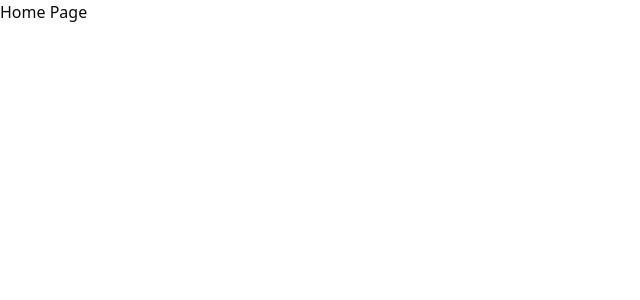
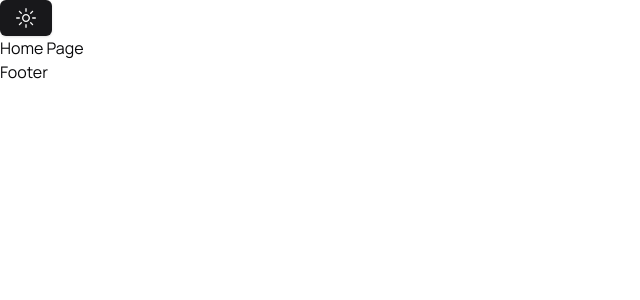
Before and after one commit to AQuoc98/portfolio, a Next.js app: page / in a window 1280 px wide. Shown: the top 300 px of the page, without its empty margins (0-640 px from the left). Built offline with nearby package versions, Linux system fonts and the light colour scheme.

Commit message:
feat: add scroll progress

```diff
--- a/package.json
+++ b/package.json
@@ -15,8 +15,10 @@
     "@radix-ui/react-slot": "^1.1.0",
     "class-variance-authority": "^0.7.0",
     "clsx": "^2.1.1",
+    "framer-motion": "^11.11.1",
     "lucide-react": "^0.447.0",
     "next": "14.2.14",
+    "next-themes": "^0.3.0",
     "react": "^18",
     "react-dom": "^18",
     "react-hook-form": "^7.53.0",
--- a/src/app/globals.css
+++ b/src/app/globals.css
@@ -1,66 +1,73 @@
 @tailwind base;
 @tailwind components;
 @tailwind utilities;
+
 @layer base {
   :root {
     --background: 0 0% 100%;
-    --foreground: 0 0% 3.9%;
+    --foreground: 240 10% 3.9%;
     --card: 0 0% 100%;
-    --card-foreground: 0 0% 3.9%;
+    --card-foreground: 240 10% 3.9%;
     --popover: 0 0% 100%;
-    --popover-foreground: 0 0% 3.9%;
-    --primary: 0 0% 9%;
+    --popover-foreground: 240 10% 3.9%;
+    --primary: 240 5.9% 10%;
     --primary-foreground: 0 0% 98%;
-    --secondary: 0 0% 96.1%;
-    --secondary-foreground: 0 0% 9%;
-    --muted: 0 0% 96.1%;
-    --muted-foreground: 0 0% 45.1%;
-    --accent: 0 0% 96.1%;
-    --accent-foreground: 0 0% 9%;
+    --secondary: 240 4.8% 95.9%;
+    --secondary-foreground: 240 5.9% 10%;
+    --muted: 240 4.8% 95.9%;
+    --muted-foreground: 240 3.8% 46.1%;
+    --accent: 240 4.8% 95.9%;
+    --accent-foreground: 240 5.9% 10%;
     --destructive: 0 84.2% 60.2%;
     --destructive-foreground: 0 0% 98%;
-    --border: 0 0% 89.8%;
-    --input: 0 0% 89.8%;
-    --ring: 0 0% 3.9%;
+    --border: 240 5.9% 90%;
+    --input: 240 5.9% 90%;
+    --ring: 240 5.9% 10%;
+    --radius: 0.5rem;
     --chart-1: 12 76% 61%;
     --chart-2: 173 58% 39%;
     --chart-3: 197 37% 24%;
     --chart-4: 43 74% 66%;
     --chart-5: 27 87% 67%;
-    --radius: 0.5rem
   }
+
   .dark {
-    --background: 0 0% 3.9%;
+    --background: 240 10% 3.9%;
     --foreground: 0 0% 98%;
-    --card: 0 0% 3.9%;
+    --card: 240 10% 3.9%;
     --card-foreground: 0 0% 98%;
-    --popover: 0 0% 3.9%;
+    --popover: 240 10% 3.9%;
     --popover-foreground: 0 0% 98%;
     --primary: 0 0% 98%;
-    --primary-foreground: 0 0% 9%;
-    --secondary: 0 0% 14.9%;
+    --primary-foreground: 240 5.9% 10%;
+    --secondary: 240 3.7% 15.9%;
     --secondary-foreground: 0 0% 98%;
-    --muted: 0 0% 14.9%;
-    --muted-foreground: 0 0% 63.9%;
-    --accent: 0 0% 14.9%;
+    --muted: 240 3.7% 15.9%;
+    --muted-foreground: 240 5% 64.9%;
+    --accent: 240 3.7% 15.9%;
     --accent-foreground: 0 0% 98%;
     --destructive: 0 62.8% 30.6%;
     --destructive-foreground: 0 0% 98%;
-    --border: 0 0% 14.9%;
-    --input: 0 0% 14.9%;
-    --ring: 0 0% 83.1%;
+    --border: 240 3.7% 15.9%;
+    --input: 240 3.7% 15.9%;
+    --ring: 240 4.9% 83.9%;
     --chart-1: 220 70% 50%;
     --chart-2: 160 60% 45%;
     --chart-3: 30 80% 55%;
     --chart-4: 280 65% 60%;
-    --chart-5: 340 75% 55%
+    --chart-5: 340 75% 55%;
   }
 }
+
 @layer base {
   * {
     @apply border-border;
   }
   body {
-    @apply bg-background text-foreground;
+    @apply font-sans bg-background text-foreground;
+  }
+
+  ::-webkit-scrollbar {
+    @apply hidden;
   }
 }
--- a/src/app/layout.tsx
+++ b/src/app/layout.tsx
@@ -1,21 +1,19 @@
 import type { Metadata } from "next";
-import localFont from "next/font/local";
+import { Manrope } from "next/font/google";
 import "./globals.css";
+import Header from "@/components/header";
+import Footer from "@/components/footer";
+import { ThemeProvider } from "@/components/theme-provider";
 
-const geistSans = localFont({
-  src: "./fonts/GeistVF.woff",
-  variable: "--font-geist-sans",
-  weight: "100 900",
-});
-const geistMono = localFont({
-  src: "./fonts/GeistMonoVF.woff",
-  variable: "--font-geist-mono",
-  weight: "100 900",
+const manrope = Manrope({
+  subsets: ["latin"],
+  display: "swap",
+  variable: "--font-manrope",
 });
 
 export const metadata: Metadata = {
-  title: "Create Next App",
-  description: "Generated by create next app",
+  title: "Ken's Portfolio",
+  description: "Generated by Ken",
 };
 
 export default function RootLayout({
@@ -24,11 +22,13 @@ export default function RootLayout({
   children: React.ReactNode;
 }>) {
   return (
-    <html lang="en">
-      <body
-        className={`${geistSans.variable} ${geistMono.variable} antialiased`}
-      >
-        {children}
+    <html lang="en" suppressHydrationWarning>
+      <body className={`${manrope.variable} antialiased`}>
+        <ThemeProvider attribute="class" defaultTheme="light">
+          <Header />
+          {children}
+          <Footer />
+        </ThemeProvider>
       </body>
     </html>
   );
--- /dev/null
+++ b/src/app/template.tsx
@@ -0,0 +1,32 @@
+"use client";
+
+import useScrollProgress from "@/hooks/useScrollProgress";
+import { motion } from "framer-motion";
+import { ReactNode } from "react";
+
+const variants = {
+  hidden: { opacity: 0 },
+  enter: { opacity: 1 },
+};
+
+const Template = ({ children }: { children: ReactNode }) => {
+  const completion = useScrollProgress();
+  return (
+    <>
+      <motion.main
+        variants={variants}
+        initial="hidden"
+        animate="enter"
+        transition={{ type: "linear", delay: 0.2, duration: 0.4 }}
+      >
+        {children}
+      </motion.main>
+      <span
+        style={{ transform: `translateY(${completion - 100}%)` }}
+        className="fixed top-0 bottom-0 right-0 z-50 w-1 transition-all duration-700 bg-primary"
+      ></span>
+    </>
+  );
+};
+
+export default Template;
--- /dev/null
+++ b/src/hooks/useScrollProgress.tsx
@@ -0,0 +1,24 @@
+import { useEffect, useState } from "react";
+
+const useScrollProgress = () => {
+  const [completion, setCompletion] = useState(0);
+
+  useEffect(() => {
+    const updateScrollCompletion = () => {
+      const currentProgress = window.scrollY;
+      const scrollHeight = document.body.scrollHeight - window.innerHeight;
+
+      if (scrollHeight)
+        setCompletion(
+          parseFloat((currentProgress / scrollHeight).toFixed(2)) * 100,
+        );
+    };
+
+    window.addEventListener("scroll", updateScrollCompletion);
+
+    return () => window.addEventListener("scroll", updateScrollCompletion);
+  });
+  return completion;
+};
+
+export default useScrollProgress;
--- a/tailwind.config.ts
+++ b/tailwind.config.ts
@@ -9,53 +9,56 @@ const config: Config = {
   theme: {
     extend: {
       borderRadius: {
-  			lg: 'var(--radius)',
-  			md: 'calc(var(--radius) - 2px)',
-  			sm: 'calc(var(--radius) - 4px)'
+        lg: "var(--radius)",
+        md: "calc(var(--radius) - 2px)",
+        sm: "calc(var(--radius) - 4px)",
       },
       colors: {
-  			background: 'hsl(var(--background))',
-  			foreground: 'hsl(var(--foreground))',
+        background: "hsl(var(--background))",
+        foreground: "hsl(var(--foreground))",
         card: {
-  				DEFAULT: 'hsl(var(--card))',
-  				foreground: 'hsl(var(--card-foreground))'
+          DEFAULT: "hsl(var(--card))",
+          foreground: "hsl(var(--card-foreground))",
         },
         popover: {
-  				DEFAULT: 'hsl(var(--popover))',
-  				foreground: 'hsl(var(--popover-foreground))'
+          DEFAULT: "hsl(var(--popover))",
+          foreground: "hsl(var(--popover-foreground))",
         },
         primary: {
-  				DEFAULT: 'hsl(var(--primary))',
-  				foreground: 'hsl(var(--primary-foreground))'
+          DEFAULT: "hsl(var(--primary))",
+          foreground: "hsl(var(--primary-foreground))",
         },
         secondary: {
-  				DEFAULT: 'hsl(var(--secondary))',
-  				foreground: 'hsl(var(--secondary-foreground))'
+          DEFAULT: "hsl(var(--secondary))",
+          foreground: "hsl(var(--secondary-foreground))",
         },
         muted: {
-  				DEFAULT: 'hsl(var(--muted))',
-  				foreground: 'hsl(var(--muted-foreground))'
+          DEFAULT: "hsl(var(--muted))",
+          foreground: "hsl(var(--muted-foreground))",
         },
         accent: {
-  				DEFAULT: 'hsl(var(--accent))',
-  				foreground: 'hsl(var(--accent-foreground))'
+          DEFAULT: "hsl(var(--accent))",
+          foreground: "hsl(var(--accent-foreground))",
         },
         destructive: {
-  				DEFAULT: 'hsl(var(--destructive))',
-  				foreground: 'hsl(var(--destructive-foreground))'
+          DEFAULT: "hsl(var(--destructive))",
+          foreground: "hsl(var(--destructive-foreground))",
         },
-  			border: 'hsl(var(--border))',
-  			input: 'hsl(var(--input))',
-  			ring: 'hsl(var(--ring))',
+        border: "hsl(var(--border))",
+        input: "hsl(var(--input))",
+        ring: "hsl(var(--ring))",
         chart: {
-  				'1': 'hsl(var(--chart-1))',
-  				'2': 'hsl(var(--chart-2))',
-  				'3': 'hsl(var(--chart-3))',
-  				'4': 'hsl(var(--chart-4))',
-  				'5': 'hsl(var(--chart-5))'
-  			}
-  		}
-  	}
+          "1": "hsl(var(--chart-1))",
+          "2": "hsl(var(--chart-2))",
+          "3": "hsl(var(--chart-3))",
+          "4": "hsl(var(--chart-4))",
+          "5": "hsl(var(--chart-5))",
+        },
+      },
+      fontFamily: {
+        sans: ["var(--font-manrope)"],
+      },
+    },
   },
   // eslint-disable-next-line @typescript-eslint/no-require-imports
   plugins: [require("tailwindcss-animate")],
```
Also changed, not shown: 1 other file (tests, documents, lock files or other folders). Lines whose indentation alone changed are shown as unchanged.
